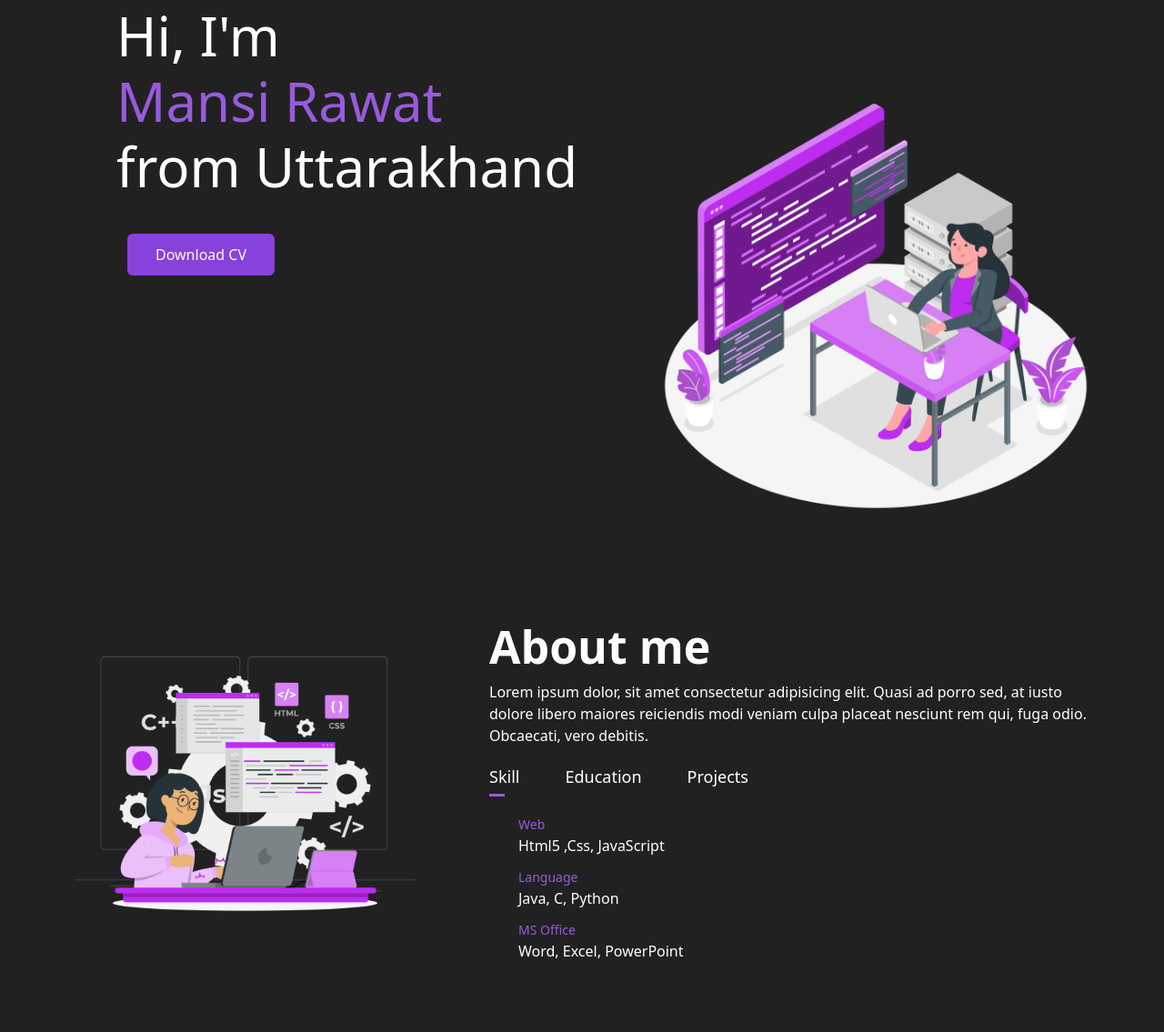
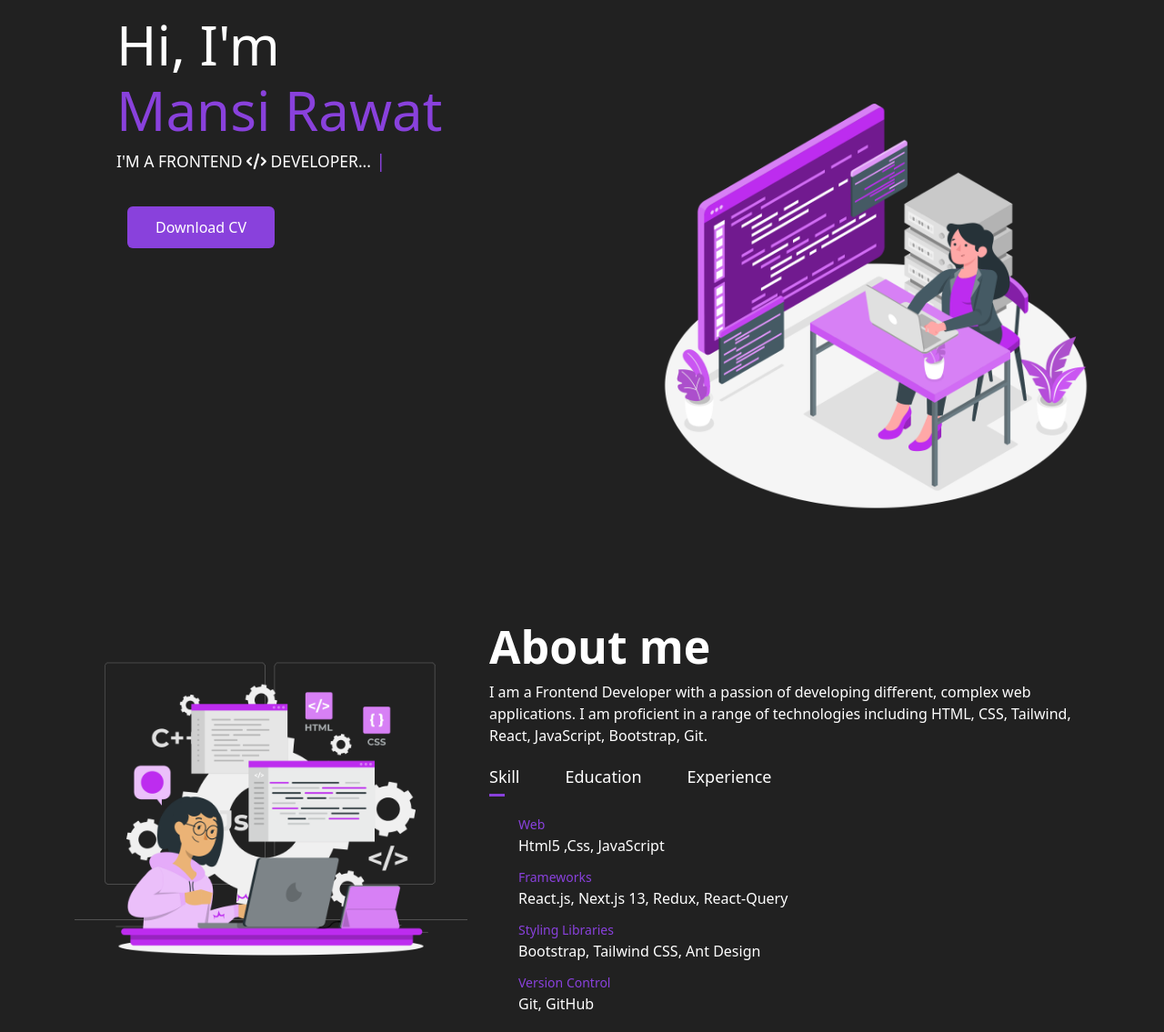
Before and after one commit to MansiRAwat21/Mansi_Rawat, a plain HTML site: page index.html in a window 1280 px wide. Shown: the part 199-1334 px from the top of the page at 91% size. Drawn offline with nearby package versions, Linux system fonts and the light colour scheme; files whose address does not match are found by name.

Commit message:
Changes done

```diff
--- a/index.html
+++ b/index.html
@@ -5,20 +5,22 @@
   <meta charset="UTF-8">
   <meta http-equiv="X-UA-Compatible" content="IE=edge">
   <meta name="viewport" content="width=device-width, initial-scale=1.0">
-  <title> Rawat</title>
+  <title>Mansi Rawat</title>
+  <link rel="shortcut icon" href="img/s.png" type="image/x-icon">
   <link rel="stylesheet" href="https://cdnjs.cloudflare.com/ajax/libs/font-awesome/6.3.0/css/all.min.css">
   <link href="https://cdn.jsdelivr.net/npm/bootstrap@5.3.0-alpha1/dist/css/bootstrap.min.css" rel="stylesheet">
   <link rel="stylesheet" href="lightbox.css">
   <link rel="stylesheet" href="style.css">
   <link rel="stylesheet" href="response.css">
+  <link href="https://unpkg.com/aos@2.3.1/dist/aos.css" rel="stylesheet">
 </head>
 
 <body>
-  <div id="header">
+  <div id="header" data-aos="fade-in-top">
     <div class="container-1">
       <nav>
         <h3 class="logo">Mansi</h3>
-        <ul id="sidemenu">
+        <ul id="sidemenu" style="margin-bottom: 0;">
           <li><a href="#">Home</a></li>
           <li><a href="#about">About</a></li>
           <li><a href="#services">Project</a></li>
@@ -30,48 +32,56 @@
 
         <i class="fa-solid fa-bars" onclick="openmenu()"></i>
       </nav>
-      <div class="text">
-        <h1>Hi, I'm <br><span>Mansi Rawat</span><br> from Uttarakhand</h1>
+      <div class="text" data-aos="fade-right" >
+        <h1>Hi, I'm <br><span>Mansi Rawat</span><br>
+          </h1>
+           <h5 class="text-uppercase">
+            <small class="fadeIn animated" id="typed"></small>
+        </h5>
       </div>
-      <a href="Mansi-Rawat.pdf" download="" class="btn">Download CV</a>
+      <a href="Mansi Rawat.pdf" download="" class="btn" style="margin-left: 140px;">Download CV</a>
     </div>
   </div>
   <!-- about -->
   <section id="about">
     <div class="container">
       <div class="row">
-        <div class="about-1">
+        <div class="about-1" data-aos="zoom-in-up" data-aos-delay="10">
           <img src="img/14.png">
         </div>
-        <div class="about-2">
+        <div class="about-2"  data-aos="zoom-in-down" data-aos-delay="10">
           <h1 class="sub-title">About me</h1>
-          <p>Lorem ipsum dolor, sit amet consectetur adipisicing elit. Quasi ad porro sed, at iusto dolore
-            libero maiores reiciendis modi veniam culpa placeat nesciunt rem qui, fuga odio. Obcaecati, vero
-            debitis.</p>
+          <p>I am a Frontend Developer with a passion of developing different, complex web applications. I am proficient in a range of technologies including HTML, CSS, Tailwind, React, JavaScript, Bootstrap, Git.</p>
           <div class="tabs">
             <p class="tab-1 tab-2" onclick="opentab('skill')">Skill</p>
             <p class="tab-1" onclick="opentab('education')">Education</p>
-            <p class="tab-1" onclick="opentab('experience')">Projects</p>
+            <p class="tab-1" onclick="opentab('experience')">Experience</p>
           </div>
           <div class="tab-contents active-tab" id="skill">
             <ul>
               <li><span>Web</span><br>Html5 ,Css, JavaScript</li>
-              <li><span>Language</span><br>Java, C, Python</li>
-              <li><span>MS Office</span><br>Word, Excel, PowerPoint</li>
+              <li><span>Frameworks</span><br>React.js, Next.js 13, Redux, React-Query</li>
+              <li><span>Styling Libraries</span><br>Bootstrap, Tailwind CSS, Ant Design</li>
+              <li><span>Version Control</span><br>Git, GitHub</li>
             </ul>
           </div>
           <div class="tab-contents" id="experience">
             <ul>
-              <li><span>Portfolio</span><br><a
-                  href="https://mansirawat21.github.io/sir-portfolio/">https://mansirawat21.github.io/sir-portfolio/</a>
+              <li><span>Junior Frontend Developer</span><br>
+                Premier Consultancy and Investigation Pvt Ltd
+                <!-- <a
+                  href="https://mansirawat21.github.io/sir-portfolio/">https://mansirawat21.github.io/sir-portfolio/</a> -->
               </li>
-              <li><span>Fashiononsta</span><br><a
-                  href="https://mansirawat21.github.io/Project-work/">https://mansirawat21.github.io/Project-work/</a>
+              <li><span>Software Developer Intern </span><br>
+                <!-- <a
+                  href="https://mansirawat21.github.io/Project-work/">https://mansirawat21.github.io/Project-work/</a> -->
+                  Web Developer (YoursthatSenior)
               </li>
             </ul>
           </div>
           <div class="tab-contents" id="education">
             <ul>
+              <li ><span>Graduation</span><br>Indira Gandhi National Open University</li>
               <li><span>Diploma</span><br>Govt. Polytechnic Kashipur(Uttarakhand)</li>
               <li><span>Secondary School</span><br>G G I C Dewayal salt Almora (Uttarakhand)</li>
               <li><span>High School</span><br>G G I C Dewayal salt Almora (Uttarakhand)</li>
@@ -121,7 +131,7 @@
       <div class="row">
         <div class="col-md-6 text-center d-flex ftco-animate">
           <div class="services-1 ">
-            <div class="desc">
+            <div class="desc"  data-aos="flip-right" data-aos-anchor-placement="bottom-bottom">
               <h3 class="mb-5">Softwere Development</h3>
               <img src="img/certi-1.png">
             </div>
@@ -129,7 +139,7 @@
         </div>
         <div class="col-md-6 text-center d-flex ftco-animate">
           <div class="services-1 ">
-            <div class="desc">
+            <div class="desc" data-aos="flip-right" data-aos-anchor-placement="top-center">
               <h3 class="mb-5">Python</h3>
               <img src="img/certificate.jpg">
             </div>
@@ -146,7 +156,7 @@
     </div>
     <div class="container-2">
       <div class="row">
-        <div class="contect-left ">
+        <div class="contect-left " data-aos="zoom-in-right" data-aos-delay="5">
           <h1 class="sub-title ">Contect me</h1>
           <h5>Name</h5>
           <p><i class="fa-solid fa-user"></i>Mansi Rawat</p>
@@ -164,7 +174,7 @@
           </div>
 
         </div>
-        <div class="contect-right">
+        <div class="contect-right" data-aos="zoom-in-right" data-aos-delay="5">
           <form>
             <input type="text" name="name" placeholder="Your name" required>
             <input type="email" name="email" placeholder="Your email" required>
@@ -181,10 +191,18 @@
   </section>
 
   <script src="js/index.js"></script>
+  <script src="js/typewriter.js"></script>
   <script src="https://cdn.jsdelivr.net/npm/bootstrap@5.3.0-alpha1/dist/js/bootstrap.bundle.min.js"
     integrity="sha384-w76AqPfDkMBDXo30jS1Sgez6pr3x5MlQ1ZAGC+nuZB+EYdgRZgiwxhTBTkF7CXvN"
     crossorigin="anonymous"></script>
   <script src="js/lightbox-plus-jquery.min.js"></script>
+  <script src="https://unpkg.com/aos@2.3.1/dist/aos.js"></script>
+  <script>
+      AOS.init({
+          duration: 1000,
+          easing: 'ease-in-out',
+      });
+  </script>
 </body>
 
 </html>
--- /dev/null
+++ b/js/typewriter.js
@@ -0,0 +1,143 @@
+"use strict";
+(function() {
+    'use strict';
+    window.onload = function() {
+        Typed.new('#typed', {
+            loop: true,
+            typeSpeed: 18,
+            backSpeed: 2,
+            startDelay: 10,
+            backDelay: 2000
+        });
+    };
+}());
+
+! function(t, s, e) {
+    var i = function(t, s) {
+        var i = this;
+        this.el = t, this.options = {}, Object.keys(r).forEach(function(t) {
+            i.options[t] = r[t]
+        }), Object.keys(s).forEach(function(t) {
+            i.options[t] = s[t]
+        }), this.isInput = "input" === this.el.tagName.toLowerCase(), this.attr = this.options.attr, this.showCursor = !this.isInput && this.options.showCursor, this.elContent = this.attr ? this.el.getAttribute(this.attr) : this.el.textContent, this.contentType = this.options.contentType, this.typeSpeed = this.options.typeSpeed, this.startDelay = this.options.startDelay, this.backSpeed = this.options.backSpeed, this.backDelay = this.options.backDelay, e && this.options.stringsElement instanceof e ? this.stringsElement = this.options.stringsElement[0] : this.stringsElement = this.options.stringsElement, this.strings = this.options.strings, this.strPos = 0, this.arrayPos = 0, this.stopNum = 0, this.loop = this.options.loop, this.loopCount = this.options.loopCount, this.curLoop = 0, this.stop = !1, this.cursorChar = this.options.cursorChar, this.shuffle = this.options.shuffle, this.sequence = [], this.build()
+    };
+    i.prototype = {
+        constructor: i,
+        init: function() {
+            var t = this;
+            t.timeout = setTimeout(function() {
+                for (var s = 0; s < t.strings.length; ++s) t.sequence[s] = s;
+                t.shuffle && (t.sequence = t.shuffleArray(t.sequence)), t.typewrite(t.strings[t.sequence[t.arrayPos]], t.strPos)
+            }, t.startDelay)
+        },
+        build: function() {
+            var t = this;
+            if (this.showCursor === !0 && (this.cursor = s.createElement("span"), this.cursor.className = "typed-cursor", this.cursor.innerHTML = this.cursorChar, this.el.parentNode && this.el.parentNode.insertBefore(this.cursor, this.el.nextSibling)), this.stringsElement) {
+                this.strings = [], this.stringsElement.style.display = "none";
+                var e = Array.prototype.slice.apply(this.stringsElement.children);
+                e.forEach(function(s) {
+                    t.strings.push(s.innerHTML)
+                })
+            }
+            this.init()
+        },
+
+        typewrite: function(t, s) {
+            if (this.stop !== !0) {
+                var e = Math.round(70 * Math.random()) + this.typeSpeed,
+                    i = this;
+                i.timeout = setTimeout(function() {
+                    var e = 0,
+                        r = t.substr(s);
+                    if ("^" === r.charAt(0)) {
+                        var o = 1;
+                        /^\^\d+/.test(r) && (r = /\d+/.exec(r)[0], o += r.length, e = parseInt(r)), t = t.substring(0, s) + t.substring(s + o)
+                    }
+                    if ("html" === i.contentType) {
+                        var n = t.substr(s).charAt(0);
+                        if ("<" === n || "&" === n) {
+                            var a = "",
+                                h = "";
+                            for (h = "<" === n ? ">" : ";"; t.substr(s + 1).charAt(0) !== h && (a += t.substr(s).charAt(0), s++, !(s + 1 > t.length)););
+                            s++, a += h
+                        }
+                    }
+                    i.timeout = setTimeout(function() {
+                        if (s === t.length) {
+                            if (i.options.onStringTyped(i.arrayPos), i.arrayPos === i.strings.length - 1 && (i.options.callback(), i.curLoop++, i.loop === !1 || i.curLoop === i.loopCount)) return;
+                            i.timeout = setTimeout(function() {
+                                i.backspace(t, s)
+                            }, i.backDelay)
+                        } else {
+                            0 === s && i.options.preStringTyped(i.arrayPos);
+                            var e = t.substr(0, s + 1);
+                            i.attr ? i.el.setAttribute(i.attr, e) : i.isInput ? i.el.value = e : "html" === i.contentType ? i.el.innerHTML = e : i.el.textContent = e, s++, i.typewrite(t, s)
+                        }
+                    }, e)
+                }, e)
+            }
+        },
+
+        backspace: function(t, s) {
+            if (this.stop !== !0) {
+                var e = Math.round(70 * Math.random()) + this.backSpeed,
+                    i = this;
+                i.timeout = setTimeout(function() {
+                    if ("html" === i.contentType && ">" === t.substr(s).charAt(0)) {
+                        for (var e = "";
+                            "<" !== t.substr(s - 1).charAt(0) && (e -= t.substr(s).charAt(0), s--, !(s < 0)););
+                        s--, e += "<"
+                    }
+                    var r = t.substr(0, s);
+                    i.attr ? i.el.setAttribute(i.attr, r) : i.isInput ? i.el.value = r : "html" === i.contentType ? i.el.innerHTML = r : i.el.textContent = r, s > i.stopNum ? (s--, i.backspace(t, s)) : s <= i.stopNum && (i.arrayPos++, i.arrayPos === i.strings.length ? (i.arrayPos = 0, i.shuffle && (i.sequence = i.shuffleArray(i.sequence)), i.init()) : i.typewrite(i.strings[i.sequence[i.arrayPos]], s))
+                }, e)
+            }
+        },
+
+        shuffleArray: function(t) {
+            var s, e, i = t.length;
+            if (i)
+                for (; --i;) e = Math.floor(Math.random() * (i + 1)), s = t[e], t[e] = t[i], t[i] = s;
+            return t
+        },
+        reset: function() {
+            var t = this;
+            clearInterval(t.timeout);
+            this.el.getAttribute("id");
+            this.el.textContent = "", "undefined" != typeof this.cursor && "undefined" != typeof this.cursor.parentNode && this.cursor.parentNode.removeChild(this.cursor), this.strPos = 0, this.arrayPos = 0, this.curLoop = 0, this.options.resetCallback()
+        }
+    }, i["new"] = function(t, e) {
+        var r = Array.prototype.slice.apply(s.querySelectorAll(t));
+        r.forEach(function(t) {
+            var s = t._typed,
+                r = "object" == typeof e && e;
+            s && s.reset(), t._typed = s = new i(t, r), "string" == typeof e && s[e]()
+        })
+    }, e && (e.fn.typed = function(t) {
+        return this.each(function() {
+            var s = e(this),
+                r = s.data("typed"),
+                o = "object" == typeof t && t;
+            r && r.reset(), s.data("typed", r = new i(this, o)), "string" == typeof t && r[t]()
+        })
+    }), t.Typed = i;
+    var r = {
+        strings: [`<i class="fa fa-laptop text-muted pr-2"></i> Student at IGNOU`, `I'm a Frontend <i class="fa pl-2 pr-2 fa-code"></i> Developer...`, `I Love <i class="fa fa-heart     text-danger"></i> problem solving and Programming...`],
+        stringsElement: null,
+        typeSpeed: 0,
+        startDelay: 0,
+        backSpeed: 0,
+        shuffle: !1,
+        backDelay: 500,
+        loop: !1,
+        loopCount: !1,
+        showCursor: !0,
+        cursorChar: " | ",
+        attr: null,
+        contentType: "html",
+        callback: function() {},
+        preStringTyped: function() {},
+        onStringTyped: function() {},
+        resetCallback: function() {}
+    }
+}(window, document, window.jQuery);
--- a/style.css
+++ b/style.css
@@ -34,7 +34,7 @@ body{
     margin: 0;
 }
 .container-1{
-    padding: 10px 0%;
+    padding: 20px 0%;
 }
 .container-2{
     padding: 10px 10%;
@@ -46,11 +46,13 @@ nav{
     flex-wrap: wrap;
     position: fixed;
     width: 100%;
+    padding: 8px 0px;
     z-index: 3;
     top: 0;
     background-color:var(--primary-color);
     /* background-color: transparent; */
-    border-bottom: 1px solid var(--secondary-color);
+    /* border-bottom: 1px solid var(--secondary-color); */
+    box-shadow: 0 0px 5px var(--secondary-color);
     padding-right: 30px;
 }
 .logo{
@@ -74,7 +76,7 @@ nav ul li a::after{
     content: '';
     width: 0;
     height: 3px;
-    background: #975bdb;
+    background: #8941dc;
     position: absolute;
     left: 0;
     bottom: -6px;
@@ -95,7 +97,7 @@ nav ul li a:hover::after{
     margin-top: 20px;
 }
 .text span{
-    color: #975bdb;
+    color: #8941dc;
 }
 
 /* about */
@@ -110,7 +112,7 @@ nav ul li a:hover::after{
     flex-wrap: wrap;
 }
 .about-1{
-    flex-basis: 35%;
+    flex-basis: 40%;
 }
 .about-1 img{
     width: 100%;
@@ -139,7 +141,7 @@ nav ul li a:hover::after{
     content: '';
     width: 0;
     height: 3px;
-    background: #975bdb;
+    background: #8941dc;
     position: absolute;
     left: 0;
     bottom: -8px;
@@ -153,7 +155,7 @@ nav ul li a:hover::after{
     margin: 10px 0;
 }
 .tab-contents ul li span{
-    color: #975bdb;
+    color: #8941dc;
     font-size: 14px;
 }
 .tab-contents ul li a{
@@ -195,7 +197,7 @@ nav ul li a:hover::after{
     content: '';
     width: 30px;
     height: 1px;
-    background: #975bdb;
+    background: #8941dc;
     margin: 0 auto;
 }
 .services-1:hover {
@@ -210,7 +212,7 @@ nav ul li a:hover::after{
 
 }
 .clr{
-    color: #975bdb;
+    color: #8941dc;
 }
 .work-list{
     display: grid;
@@ -243,7 +245,7 @@ nav ul li a:hover::after{
 .contect-left h5{
     margin-top: 20px;
     margin-left: 40px;
-    color: #975bdb;
+    color: #8941dc;
 }
 .contect-left p{
     color: var(--secondary-color);
@@ -266,14 +268,14 @@ nav ul li a:hover::after{
     color: var(--secondary-color);
 }
 .social-icon a:hover{
-    color: #975bdb;
+    color: #8941dc;
     transform: translateY(-5px);
 }
 .btn{
     /* display: block; */
     display:inline-block;
     background:#8941dc;
-    margin: 30px 140px;
+    margin: 30px 0px;
     border-radius: 1px;
     padding: 10px 30px;
     border-radius: 6px;
@@ -317,7 +319,7 @@ form .btn{
     display: flex;
     justify-content: center;
     padding: 15px 0;
-    background:#BC8CF2;
+    background:#8941dc;
     font-weight: 300;
     /* margin-top: 20px; */
 }
```
Also changed, not shown: img/s.png (added), 2 other files.
